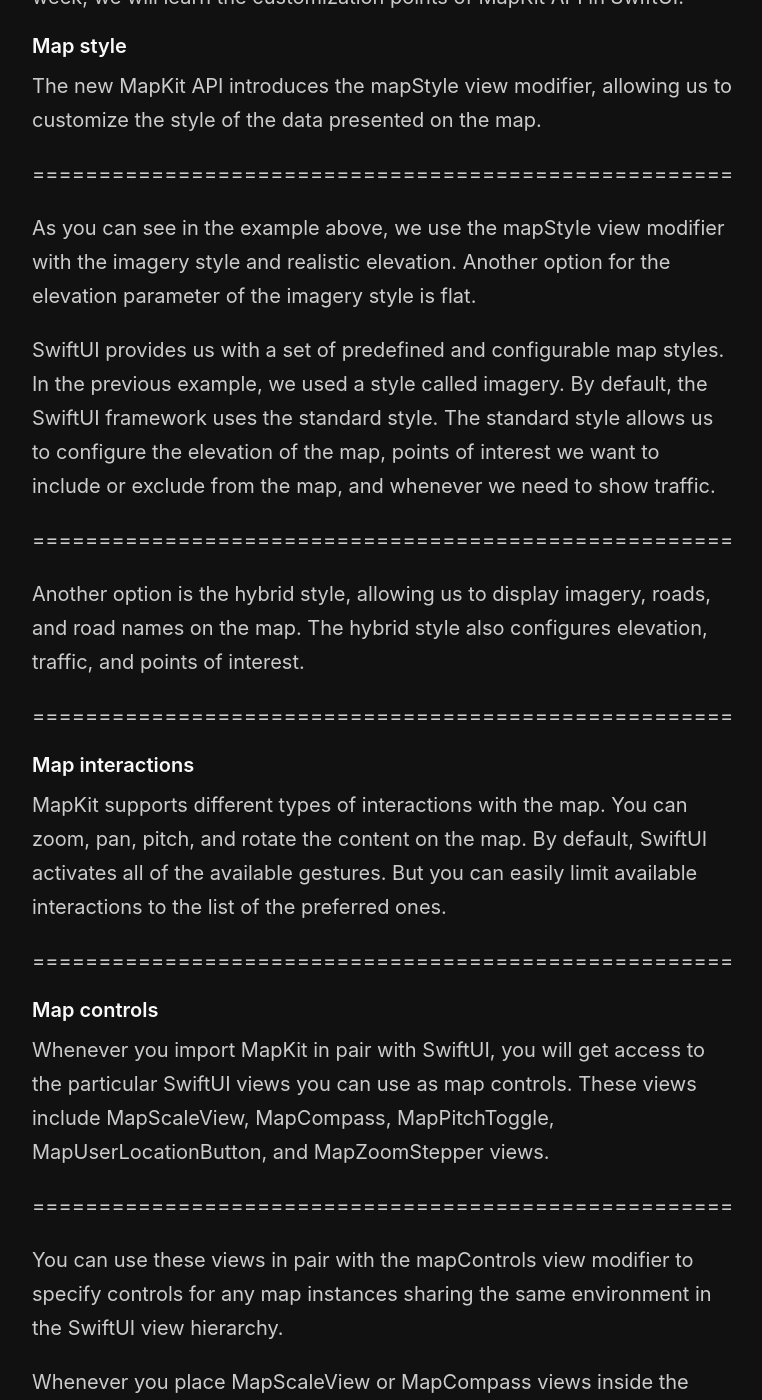
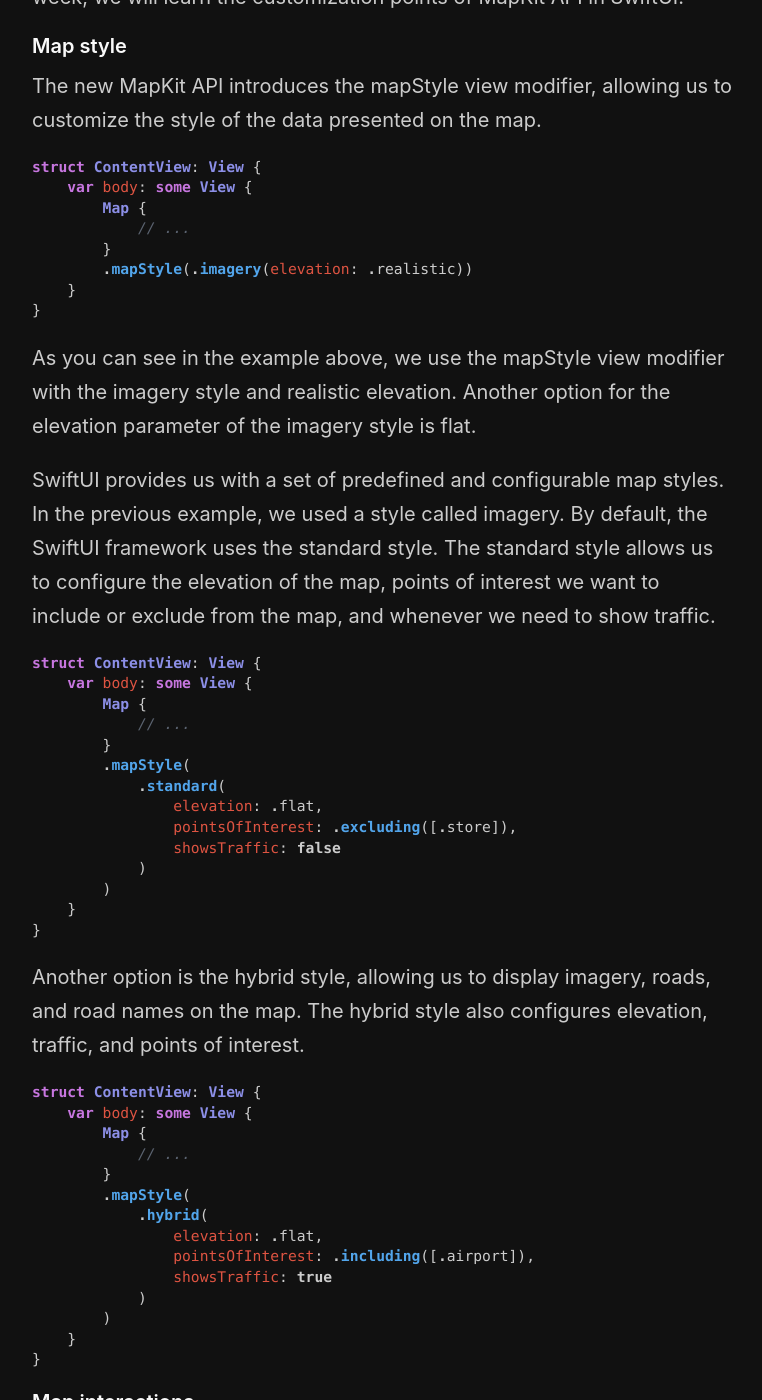
Before and after one commit to mecid/mecid.github.io, a Jekyll site: the page built from _posts/2023-12-05-mastering-mapkit-in-swiftui-customizations.md, in a window 1280 px wide and 1400 px high, scrolled down 398 px. Shown: the whole window, without its empty margins (258-1020 px from the left). Built offline with Jekyll 4.4.1, drawn with Linux system fonts in a browser that asks for light colours; some of the changed text lies outside the part shown.

Commit message:
map configuration post code examples added

````diff
--- a/_posts/2023-12-05-mastering-mapkit-in-swiftui-customizations.md
+++ b/_posts/2023-12-05-mastering-mapkit-in-swiftui-customizations.md
@@ -8,26 +8,86 @@
 #### Map style
 The new MapKit API introduces the mapStyle view modifier, allowing us to customize the style of the data presented on the map.
 
-=====================================================
+```swift
+struct ContentView: View {
+    var body: some View {
+        Map {
+            // ...
+        }
+        .mapStyle(.imagery(elevation: .realistic))
+    }
+}
+```
 
 As you can see in the example above, we use the mapStyle view modifier with the imagery style and realistic elevation. Another option for the elevation parameter of the imagery style is flat.
 
 SwiftUI provides us with a set of predefined and configurable map styles. In the previous example, we used a style called imagery. By default, the SwiftUI framework uses the standard style. The standard style allows us to configure the elevation of the map, points of interest we want to include or exclude from the map, and whenever we need to show traffic.
 
-=====================================================
+```swift
+struct ContentView: View {
+    var body: some View {
+        Map {
+            // ...
+        }
+        .mapStyle(
+            .standard(
+                elevation: .flat,
+                pointsOfInterest: .excluding([.store]),
+                showsTraffic: false
+            )
+        )
+    }
+}
+```
 
 Another option is the hybrid style, allowing us to display imagery, roads, and road names on the map. The hybrid style also configures elevation, traffic, and points of interest.
 
-=====================================================
+```swift
+struct ContentView: View {
+    var body: some View {
+        Map {
+            // ...
+        }
+        .mapStyle(
+            .hybrid(
+                elevation: .flat,
+                pointsOfInterest: .including([.airport]),
+                showsTraffic: true
+            )
+        )
+    }
+}
+```
 
 #### Map interactions
 MapKit supports different types of interactions with the map. You can zoom, pan, pitch, and rotate the content on the map. By default, SwiftUI activates all of the available gestures. But you can easily limit available interactions to the list of the preferred ones.
 
-=====================================================
+```swift
+struct ContentView: View {
+    var body: some View {
+        Map(interactionModes: [.pan, .pitch]) {
+            // ...
+        }
+    }
+}
+```
+
 #### Map controls
 Whenever you import MapKit in pair with SwiftUI, you will get access to the particular SwiftUI views you can use as map controls. These views include MapScaleView, MapCompass, MapPitchToggle, MapUserLocationButton, and MapZoomStepper views.
 
-=====================================================
+```swift
+struct ContentView: View {
+    var body: some View {
+        Map {
+            // ...
+        }
+        .mapControls {
+            MapScaleView()
+            MapCompass()
+        }
+    }
+}
+```
 
 You can use these views in pair with the mapControls view modifier to specify controls for any map instances sharing the same environment in the SwiftUI view hierarchy.
 
@@ -35,10 +95,45 @@
 
 As you may have noticed, MapScaleView and other map controls are simple SwiftUI views, which means you can use them outside of the mapControls view modifier anywhere you want. In this case, to bind a map control to a particular map instance, you should use the mapScope view modifier.
 
-=====================================================
+```swift
+struct MapScopeExample: View {
+    @Namespace private var favoritesMap
+    var body: some View {
+        VStack {
+            Map(scope: favoritesMap) {
+                // favorite pins
+            }
+
+            HStack {
+                MapScaleView(scope: favoritesMap)
+                MapCompass(scope: favoritesMap)
+            }
+        }
+        .mapScope(favoritesMap)
+    }
+}
+```
 
 You can also use the mapControlVisibility view modifier when you need to change the automatic visibility configuration to always visible or hidden.
 
-=====================================================
+```swift
+struct MapScopeExample: View {
+    @Namespace private var favoritesMap
+    var body: some View {
+        VStack {
+            Map(scope: favoritesMap) {
+                // favorite pins
+            }
+
+            HStack {
+                MapScaleView(scope: favoritesMap)
+                MapCompass(scope: favoritesMap)
+                    .mapControlVisibility(.hidden)
+            }
+        }
+        .mapScope(favoritesMap)
+    }
+}
+```
 
 Today, we learned how to customize map presentation in SwiftUI. SwiftUI provides a flexible and easy-to-use API for configuring map controls, styles, and interaction modes.
````
